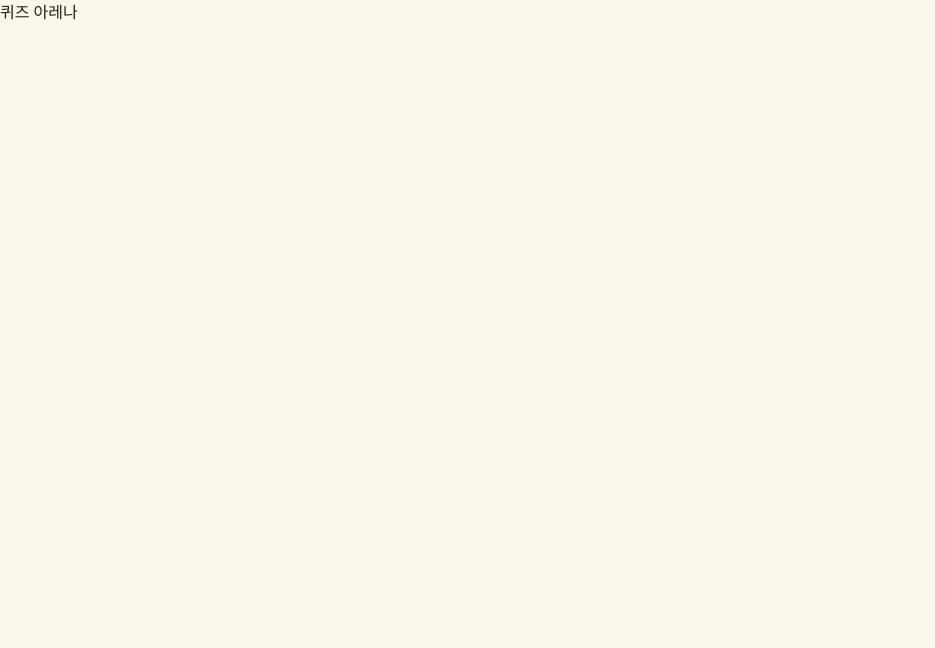
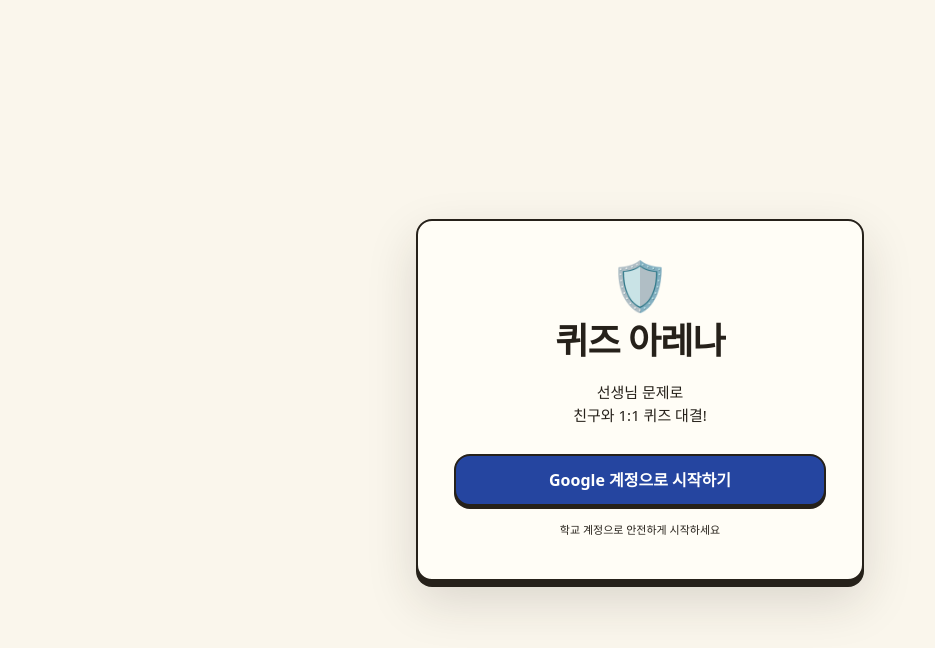
Before and after one commit to WBmaker2/class-quiz-arena, a React (Vite) app: page / in a window 1280 px wide. Shown: the top 648 px of the page, without its empty margins (0-935 px from the left). Built offline with nearby package versions, Linux system fonts and the light colour scheme; no server answers; a web font is replaced by a local one.

Commit message:
feat: wire app shell with login, role, and join views

```diff
--- a/src/App.tsx
+++ b/src/App.tsx
@@ -1,3 +1,58 @@
+import { useState } from 'react';
+import LoginScreen from './pages/LoginScreen';
+import RoleSelect, { type Role } from './pages/RoleSelect';
+import ClassJoin from './pages/ClassJoin';
+import EmptyState from './components/EmptyState';
+import { useAuth } from './hooks/useAuth';
+
+export type View = 'login' | 'role' | 'join' | 'student' | 'teacher';
+
 export default function App() {
-  return <div>퀴즈 아레나</div>;
+  const [view, setView] = useState<View>('login');
+  const [role, setRole] = useState<Role | null>(null);
+  const { signInWithGoogle } = useAuth();
+
+  if (view === 'login') {
+    return (
+      <LoginScreen
+        onStart={() => {
+          setView('role');
+          void Promise.resolve(signInWithGoogle()).catch(() => {});
+        }}
+      />
+    );
+  }
+
+  if (view === 'role') {
+    return (
+      <div className="min-h-screen grid place-items-center px-6 py-10">
+        <div className="w-full max-w-md">
+          <RoleSelect
+            onSelect={(r: Role) => {
+              setRole(r);
+              setView('join');
+            }}
+          />
+        </div>
+      </div>
+    );
+  }
+
+  if (view === 'join') {
+    return (
+      <div className="min-h-screen grid place-items-center px-6 py-10">
+        <div className="w-full max-w-md">
+          <ClassJoin onJoin={() => setView('student')} />
+        </div>
+      </div>
+    );
+  }
+
+  return (
+    <div className="min-h-screen grid place-items-center px-6 py-10">
+      <div className="w-full max-w-md">
+        <EmptyState title={view === 'teacher' ? '선생님 공간은 다음 단계에서 열려요' : '학생 홈은 다음 단계에서 열려요'} />
+      </div>
+    </div>
+  );
 }
--- /dev/null
+++ b/src/pages/LoginScreen.tsx
@@ -0,0 +1,22 @@
+import Card from '../components/Card';
+import PrimaryButton from '../components/PrimaryButton';
+
+export default function LoginScreen({ onStart }: { onStart: () => void }) {
+  return (
+    <div className="min-h-screen grid place-items-center px-6 py-10">
+      <div className="w-full max-w-md text-center">
+        <Card>
+          <p className="text-5xl mb-3" aria-hidden="true">
+            🛡️
+          </p>
+          <p className="text-4xl font-extrabold mb-5 tracking-tight">퀴즈 아레나</p>
+          <p className="text-[15px] mb-7 whitespace-pre-line">
+            {'선생님 문제로\n친구와 1:1 퀴즈 대결!'}
+          </p>
+          <PrimaryButton onClick={onStart}>Google 계정으로 시작하기</PrimaryButton>
+          <div className="mt-4 text-[11px]">학교 계정으로 안전하게 시작하세요</div>
+        </Card>
+      </div>
+    </div>
+  );
+}
```
Also changed, not shown: 1 other file (tests, documents, lock files or other folders).
